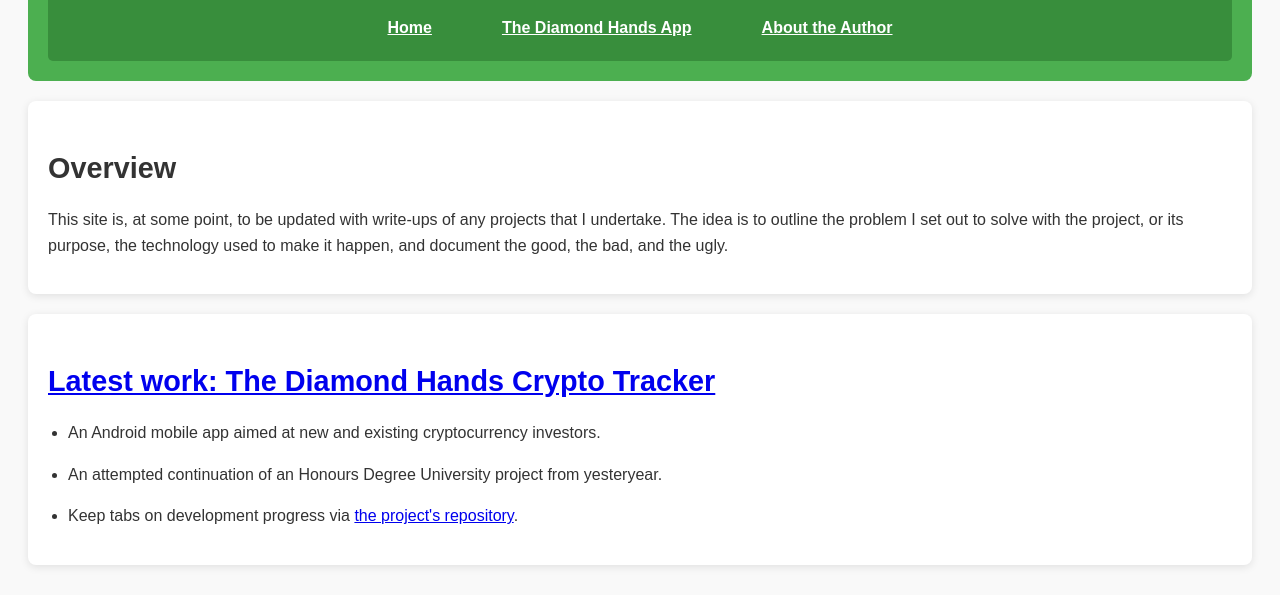
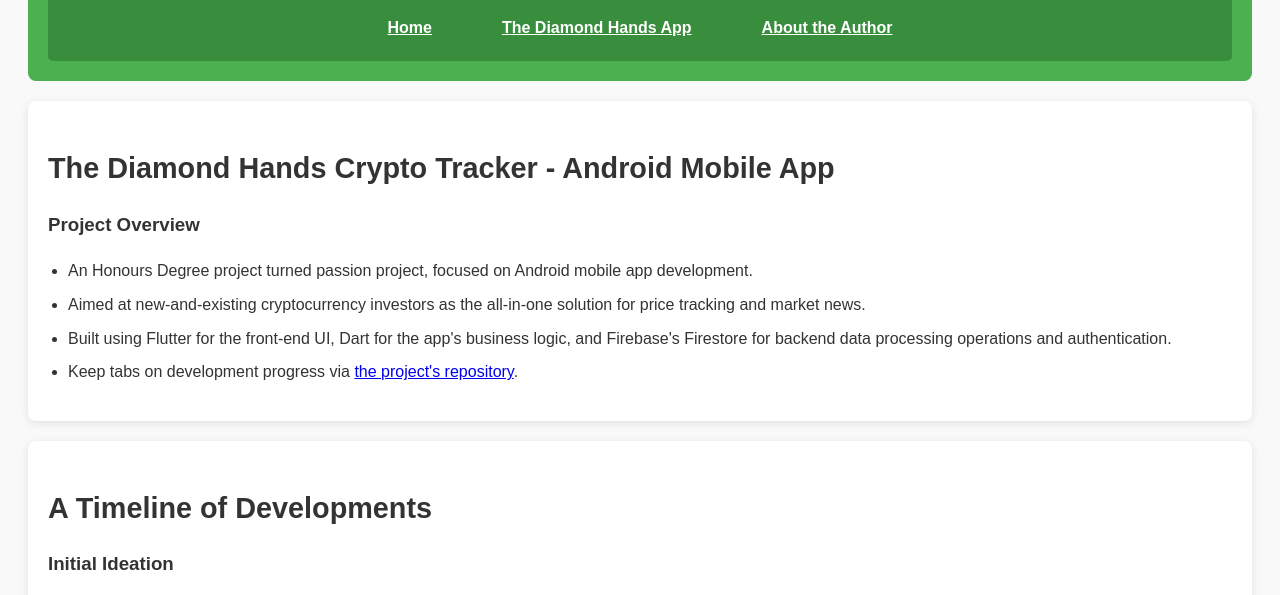
Before and after one commit to jfisher8/jfisher8.github.io, a plain HTML site: page diamond-hands-app.html in a window 1280 px wide. Shown: the part 200-795 px from the top of the page. Drawn offline with Linux system fonts and the light colour scheme.

Commit message:
adds more content to site and updates font-family

```diff
--- a/diamond-hands-app.html
+++ b/diamond-hands-app.html
@@ -26,20 +26,19 @@
 
   <main>
     <section class="overview">
-      <h2>Overview</h2>
-      <p>This site is, at some point, to be updated with write-ups of any projects that I undertake. The idea is to outline the problem I set out to solve with the project, or its purpose, the technology used to make it happen, and document the good, the bad, and the ugly.</p>
+      <h2>The Diamond Hands Crypto Tracker - Android Mobile App</h2>
+      <h3>Project Overview</h3>
+      <ul>
+        <li>An Honours Degree project turned passion project, focused on Android mobile app development.</li>
+        <li>Aimed at new-and-existing cryptocurrency investors as the all-in-one solution for price tracking and market news.</li>
+        <li>Built using Flutter for the front-end UI, Dart for the app's business logic, and Firebase's Firestore for backend data processing operations and authentication.</li>
+        <li>Keep tabs on development progress via <a href="https://github.com/jfisher8/Diamond-Hands-Crypto-Tracker" target="_blank">the project's repository</a>.</li>
+      </ul>
     </section>
     <section>
-      <h2><a href="https://jfisher8.github.io/about-the-author.html">Latest work: The Diamond Hands Crypto Tracker</a></h2>
-      <ul>
-        <li>An Android mobile app aimed at new and existing cryptocurrency investors.</li>
-      </ul>
-      <ul>
-        <li>An attempted continuation of an Honours Degree University project from yesteryear.</li>
-      </ul>
-      <ul>
-        <li>Keep tabs on development progress via <a href="https://github.com/jfisher8/Diamond-Hands-Crypto-Tracker" target="_blank">the project's repository</a>.</li>
-      </ul>
+      <h2>A Timeline of Developments</h2>
+      <h3>Initial Ideation</h3>
+      <p>Content should go here.</p>
     </section>
   </main>
 
--- a/style.css
+++ b/style.css
@@ -1,5 +1,5 @@
 body {
-  font-family: Arial, sans-serif;
+  font-family: Arial, Helvetica, sans-serif;
   background-color: #f9f9f9;
   color: #333;
   line-height: 1.6;
```
